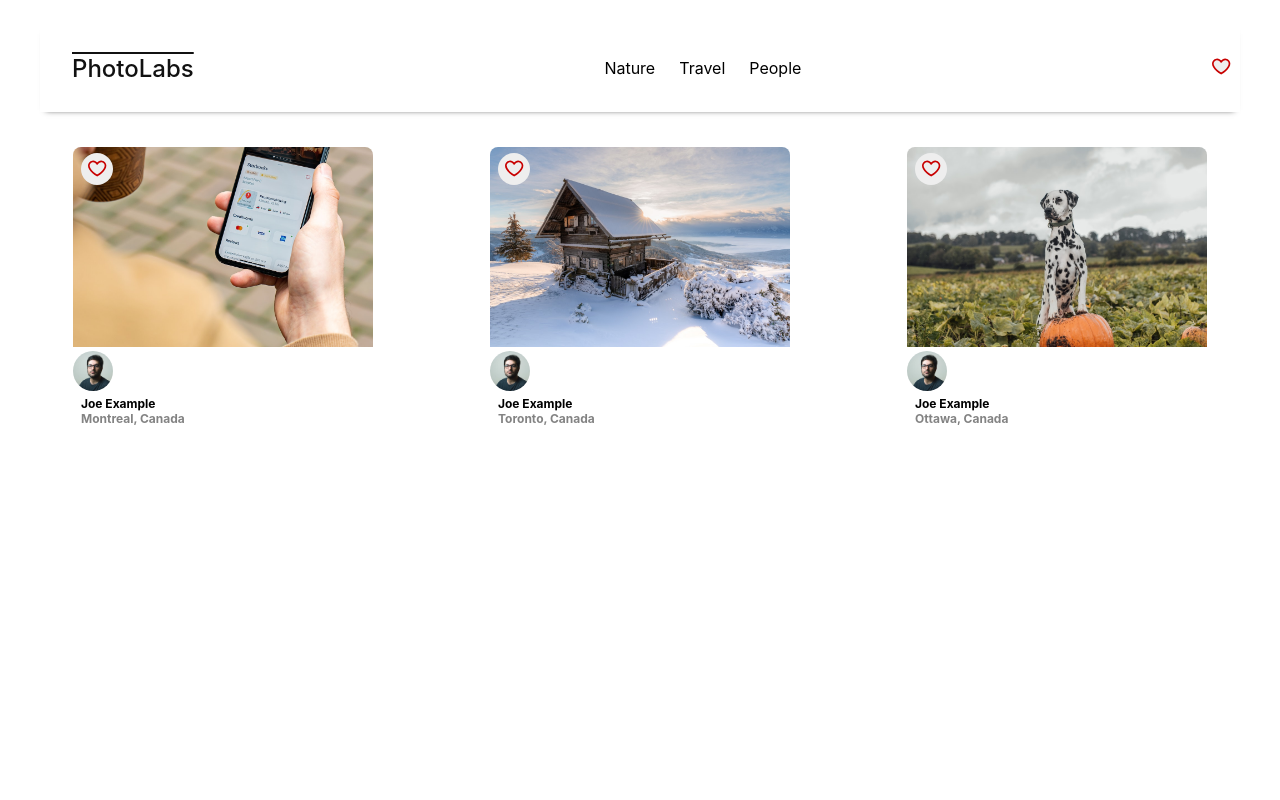
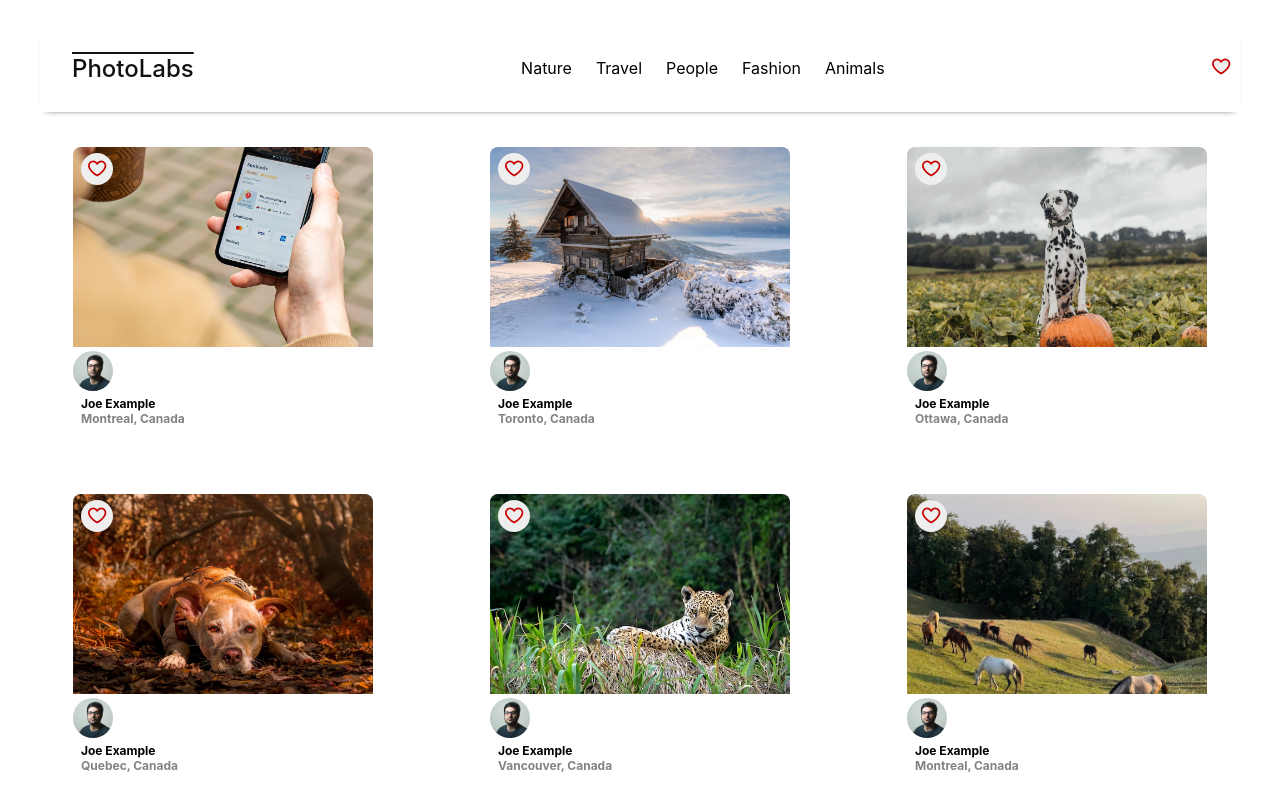
Before and after one commit to ClintasaurusRex/PhotoLab, a React (Create React App) app in the folder frontend/: page / in a window 1280 px wide. Shown: the top 800 px of the page. Built offline with nearby package versions, Linux system fonts and the light colour scheme; the HTML template or start-up script is replaced by a standard one.

Commit message:
made changes to accept mock data and cleaned up sampledata

```diff
--- a/frontend/src/App.jsx
+++ b/frontend/src/App.jsx
@@ -1,5 +1,7 @@
 import React from 'react';
 import HomeRoute from 'routes/HomeRoute';
+import photos from 'mocks/photos';
+import topics from 'mocks/topics';
 import './App.scss';
 
 
--- a/frontend/src/components/PhotoList.jsx
+++ b/frontend/src/components/PhotoList.jsx
@@ -1,65 +1,12 @@
 import React from "react";
 import PhotoListItem from "./PhotoListItem";
 import "../styles/PhotoList.scss";
-
-const sampleDataForPhotoList = [
-  {
-    id: "1",
-    location: {
-      city: "Montreal",
-      country: "Canada",
-    },
-    urls: {
-      full: `${process.env.PUBLIC_URL}/Image-1-Full.jpeg`,
-      regular: `${process.env.PUBLIC_URL}/Image-1-Regular.jpeg`,
-    },
-    user: {
-      id: "1",
-      username: "exampleuser",
-      name: "Joe Example",
-      profile: `${process.env.PUBLIC_URL}/profile-1.jpg`,
-    },
-  },
-  {
-    id: "2",
-    location: {
-      city: "Toronto",
-      country: "Canada",
-    },
-    urls: {
-      full: `${process.env.PUBLIC_URL}/Image-2-Full.jpeg`,
-      regular: `${process.env.PUBLIC_URL}/Image-2-Regular.jpeg`,
-    },
-    user: {
-      id: "2",
-      username: "exampleuser",
-      name: "Joe Example",
-      profile: `${process.env.PUBLIC_URL}/profile-1.jpg`,
-    },
-  },
-  {
-    id: "3",
-    location: {
-      city: "Ottawa",
-      country: "Canada",
-    },
-    urls: {
-      full: `${process.env.PUBLIC_URL}/Image-3-Full.jpeg`,
-      regular: `${process.env.PUBLIC_URL}/Image-3-Regular.jpeg`,
-    },
-    user: {
-      id: "3",
-      username: "exampleuser",
-      name: "Joe Example",
-      profile: `${process.env.PUBLIC_URL}/profile-1.jpg`,
-    },
-  },
-];
+import photos from "mocks/photos";
 
 
 const PhotoList = function(props)  {
 
-  const mappedList = sampleDataForPhotoList.map((photo) => {
+  const mappedList = photos.map((photo) => {
     return <PhotoListItem photo={photo} key={photo.id}  />
   })
 
--- a/frontend/src/components/TopNavigationBar.jsx
+++ b/frontend/src/components/TopNavigationBar.jsx
@@ -7,7 +7,7 @@
   return (
     <div className="top-nav-bar">
       <span className="top-nav-bar__logo">PhotoLabs</span>
-      <TopicList />
+      <TopicList   />
       <FavBadge />
     </div>
   )
--- a/frontend/src/components/TopicList.jsx
+++ b/frontend/src/components/TopicList.jsx
@@ -2,29 +2,15 @@
 
 import "../styles/TopicList.scss";
 import TopicListItem from "./TopicListItem";
+import topics from "../mocks/topics";
 
-const sampleDataForTopicList = [
-  {
-    id: "1",
-    slug: "topic-1",
-    title: "Nature",
-  },
-  {
-    id: "2",
-    slug: "topic-2",
-    title: "Travel",
-  },
-  {
-    id: "3",
-    slug: "topic-3",
-    title: "People",
-  },
-];
+
+console.log('TOPICS', topics);
 
 const TopicList = (props) => {
 
-  const mappedTopics = sampleDataForTopicList.map((topic) => {
-    return <TopicListItem title={topic.title} key={topic.id} />
+  const mappedTopics = topics.map((topic) => {
+    return <TopicListItem topic={topic} key={topic.id} />
   })
 
 
--- a/frontend/src/components/TopicListItem.jsx
+++ b/frontend/src/components/TopicListItem.jsx
@@ -1,13 +1,12 @@
 import React from "react";
 
 import "../styles/TopicListItem.scss";
-import topics from "mocks/topics";
 
 
 
 const TopicListItem = (props) => {
 
-  const topicTitle = props.title;
+  const topicTitle = props.topic.title;
 
   return (
     <div className="topic-list__item">
--- a/frontend/src/routes/HomeRoute.jsx
+++ b/frontend/src/routes/HomeRoute.jsx
@@ -3,12 +3,13 @@
 import TopNavigationBar from 'components/TopNavigationBar';
 import '../styles/HomeRoute.scss';
 
-const HomeRoute = () => {
+const HomeRoute = (props) => {
+
   return (
     <div className="home-route">
       {/* Insert React */}
-      <TopNavigationBar />
-      <PhotoList />
+      <TopNavigationBar topics={props.topics} />
+      <PhotoList photo={props.photo} />
 
     </div>
   );
```
